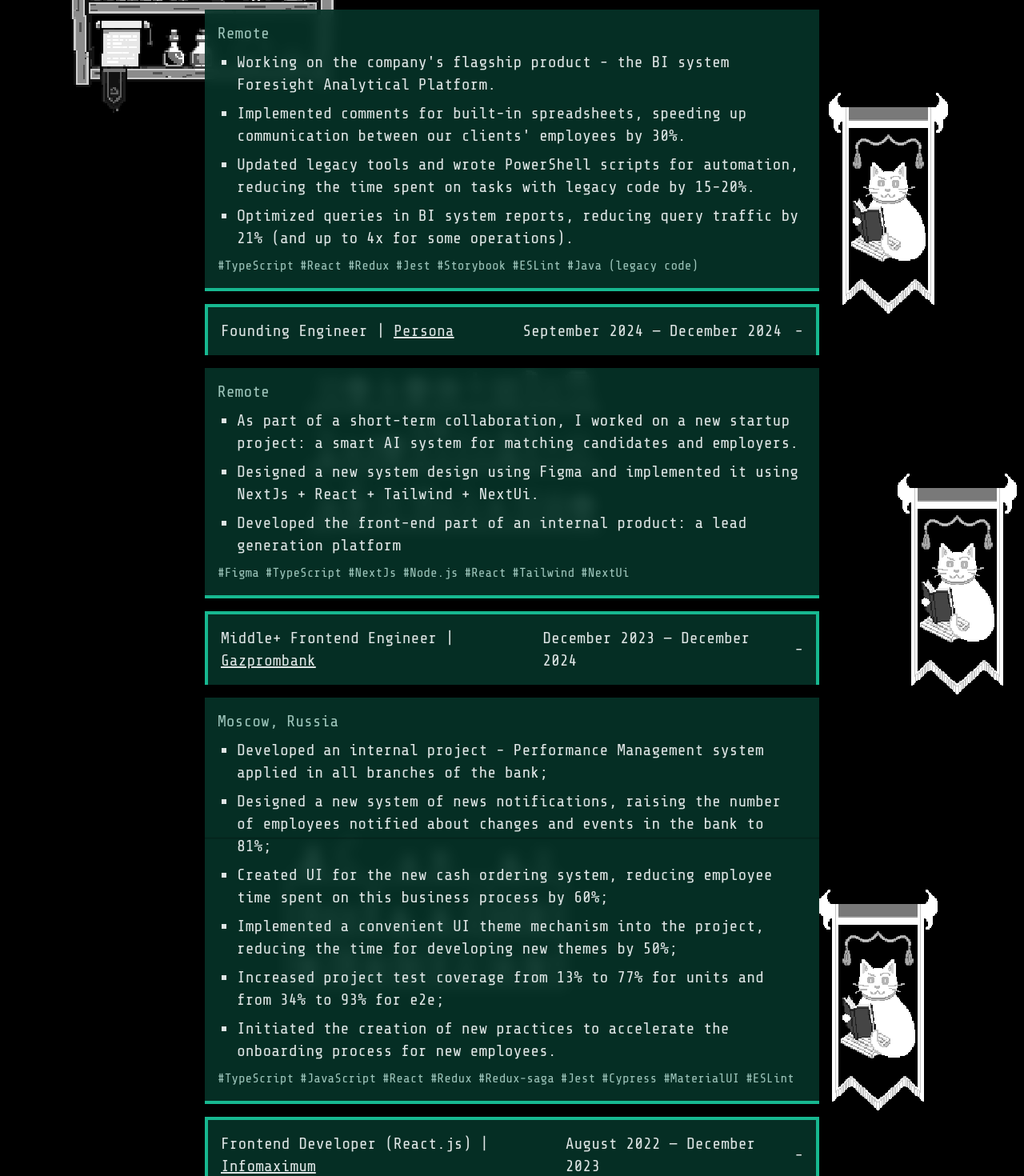
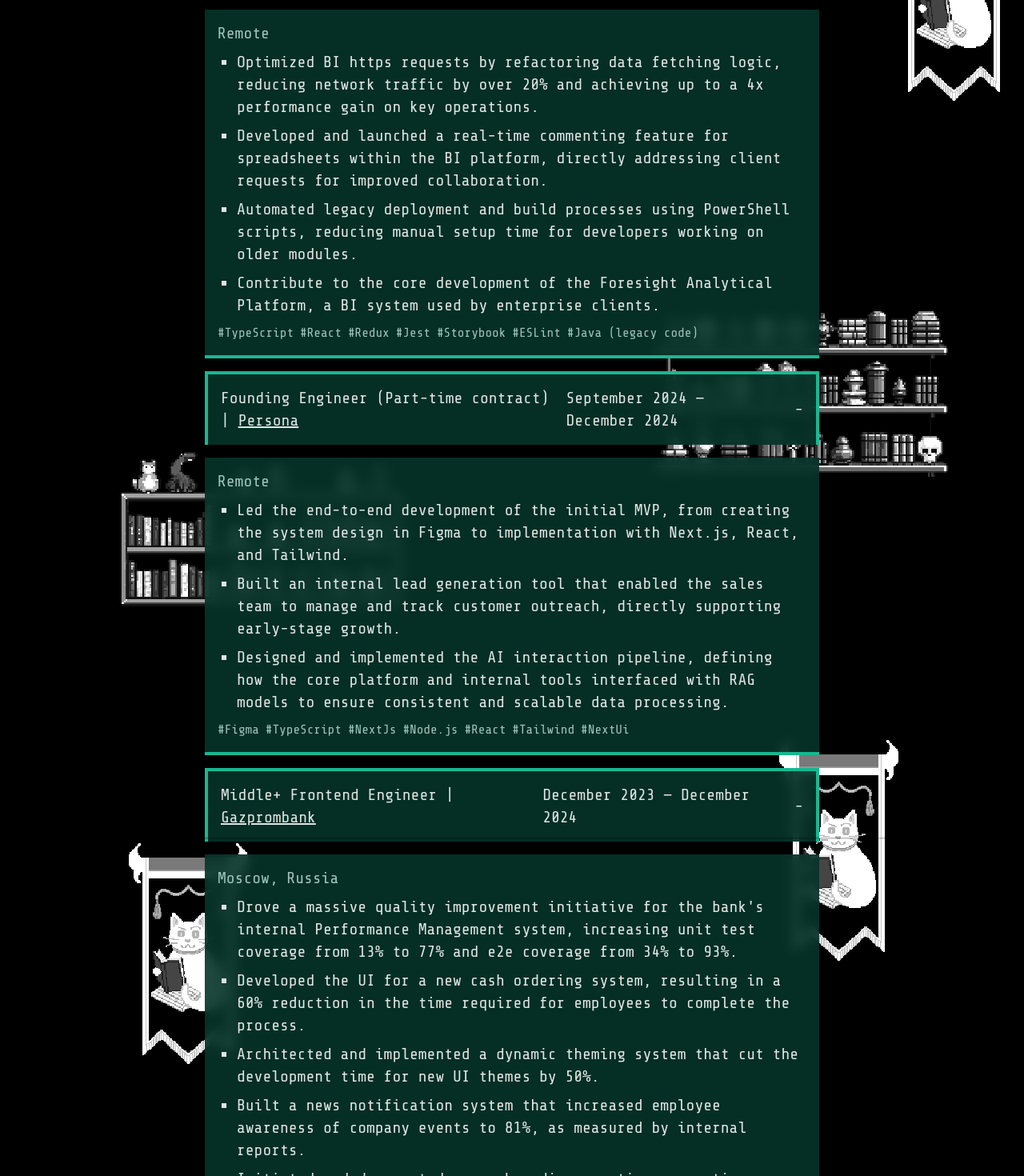
Before and after one commit to C0deCat/portfolio-page, a React (Vite) app: page / in a window 1280 px wide. Shown: the part 2500-3970 px from the top of the page at 80% size. Built offline with nearby package versions, Linux system fonts and the light colour scheme; a web font is replaced by a local one.

Commit message:
actualized info more inline with true experience

```diff
--- a/src/sections/Experience.tsx
+++ b/src/sections/Experience.tsx
@@ -12,10 +12,10 @@
             date="December 2024 - Now"
             location="Remote"
             description={[
-              "Working on the company's flagship product - the BI system Foresight Analytical Platform.",
-              "Implemented comments for built-in spreadsheets, speeding up communication between our clients' employees by 30%.",
-              "Updated legacy tools and wrote PowerShell scripts for automation, reducing the time spent on tasks with legacy code by 15-20%.",
-              "Optimized queries in BI system reports, reducing query traffic by 21% (and up to 4x for some operations).",
+              "Optimized BI https requests by refactoring data fetching logic, reducing network traffic by over 20% and achieving up to a 4x performance gain on key operations.",
+              "Developed and launched a real-time commenting feature for spreadsheets within the BI platform, directly addressing client requests for improved collaboration.",
+              "Automated legacy deployment and build processes using PowerShell scripts, reducing manual setup time for developers working on older modules.",
+              "Contribute to the core development of the Foresight Analytical Platform, a BI system used by enterprise clients.",
             ]}
             stack={[
               "TypeScript",
@@ -28,15 +28,15 @@
             ]}
           />
           <JobPosition
-            title="Founding Engineer"
+            title="Founding Engineer (Part-time contract)"
             place="Persona"
             site="https://persona.bz"
             date="September 2024 — December 2024"
             location="Remote"
             description={[
-              "As part of a short-term collaboration, I worked on a new startup project: a smart AI system for matching candidates and employers.",
-              "Designed a new system design using Figma and implemented it using NextJs + React + Tailwind + NextUi.",
-              "Developed the front-end part of an internal product: a lead generation platform",
+              "Led the end-to-end development of the initial MVP, from creating the system design in Figma to implementation with Next.js, React, and Tailwind.",
+              "Built an internal lead generation tool that enabled the sales team to manage and track customer outreach, directly supporting early-stage growth.",
+              "Designed and implemented the AI interaction pipeline, defining how the core platform and internal tools interfaced with RAG models to ensure consistent and scalable data processing.",
             ]}
             stack={[
               "Figma",
@@ -55,12 +55,11 @@
             date="December 2023 — December 2024"
             location="Moscow, Russia"
             description={[
-              "Developed an internal project - Performance Management system applied in all branches of the bank;",
-              "Designed a new system of news notifications, raising the number of employees notified about changes and events in the bank to 81%;",
-              "Created UI for the new cash ordering system, reducing employee time spent on this business process by 60%;",
-              "Implemented a convenient UI theme mechanism into the project, reducing the time for developing new themes by 50%;",
-              "Increased project test coverage from 13% to 77% for units and from 34% to 93% for e2e;",
-              "Initiated the creation of new practices to accelerate the onboarding process for new employees."
+              "Drove a massive quality improvement initiative for the bank's internal Performance Management system, increasing unit test coverage from 13% to 77% and e2e coverage from 34% to 93%.",
+              "Developed the UI for a new cash ordering system, resulting in a 60% reduction in the time required for employees to complete the process.",
+              "Architected and implemented a dynamic theming system that cut the development time for new UI themes by 50%.",
+              "Built a news notification system that increased employee awareness of company events to 81%, as measured by internal reports.",
+              "Initiated and documented new onboarding practices, creating a standardized guide that helped new developers contribute to the project faster.",
             ]}
             stack={[
               "TypeScript",
@@ -71,21 +70,20 @@
               "Jest",
               "Cypress",
               "MaterialUI",
-              "ESLint"
+              "ESLint",
             ]}
           />
           <JobPosition
             title="Frontend Developer (React.js)"
             place="Infomaximum"
             site="https://infomaximum.com"
-            date="August 2022 — December 2023"
+            date="August 2020 — December 2023"
             location="Remote"
             description={[
-              "Developed company's main product - active BI-system named Proceset;",
-              "Became the main contributor to one of the key modules of Proceset - a system for building analytical reports. On the last day of work up to 40% of changes in the module were made by me;",
-              "Successfully migrated the report building system to a new architecture, which significantly expanded the possibilities of end users to customize the system;",
-              "Conducted major refactoring which allowed to reduce the amount of boilerplate code for new features in module by 80-85%;",
-              "Constantly consulted UI/UX designers on technical issues, which allowed to reduce time-to-market on tasks related to me by 16-20%."
+              "Led a major refactoring of a key analytics module, reducing boilerplate code for new features by over 80% and significantly improving developer productivity.",
+              "Migrated the core report-building system to a new, more flexible architecture, enabling new types of user customizations that were previously impossible.",
+              "Became the primary owner and contributor for the analytical reports module, responsible for both new feature development and architectural improvements.",
+              "Collaborated with UI/UX designers to refine technical requirements, reducing rework and contributing to a ~20% faster time-to-market for features.",
             ]}
             stack={[
               "Typescript",
@@ -95,7 +93,7 @@
               "AntDesign",
               "Css-in-js (Emotion)",
               "Jest",
-              "ESLint"
+              "ESLint",
             ]}
           />
         </div>
```
